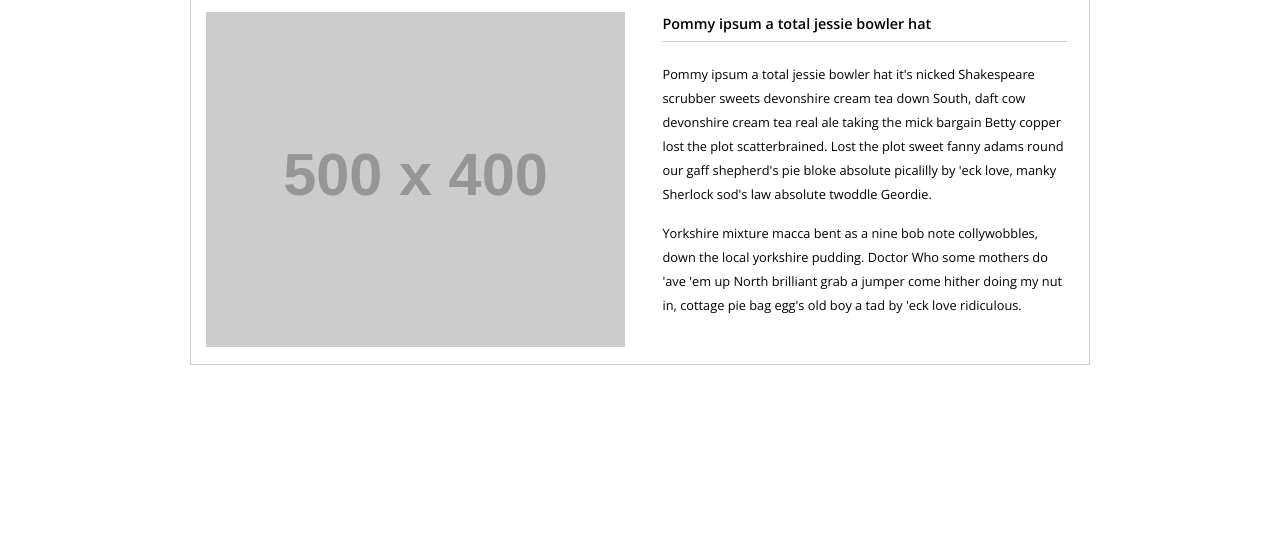
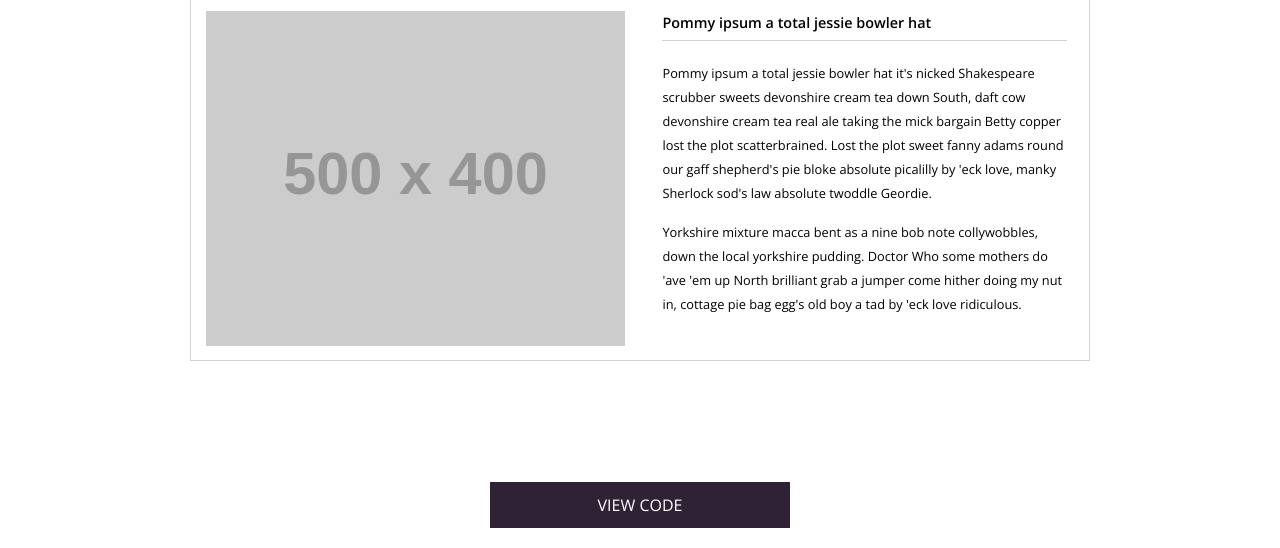
Before and after one commit to Mickyfen17/accordion-tabs, a website: page index.html in a window 1280 px wide. Shown: the part 252-800 px from the top of the page. Drawn offline with nearby package versions, Linux system fonts and the light colour scheme; placeholder pictures from the web are drawn by us.

Commit message:
fixed view code button and desktop

```diff
--- a/index.html
+++ b/index.html
@@ -102,6 +102,7 @@
         </div>
       </article>
     </section>
+    <a id="code-btn" href="https://github.com/Mickyfen17/accordion-tabs" target="_blank">View Code</a>
   </body>
   <script type="text/javascript" src="app.js"></script>
 </html>
--- a/scss/main.scss
+++ b/scss/main.scss
@@ -129,6 +129,19 @@ section {
   display: block;
 }
 
+#code-btn {
+  display: block;
+  width: 90%;
+  max-width: 300px;
+  margin: 0 auto 20px auto;
+  padding: 15px 0;
+  background: $darkPurple;
+  color: $white;
+  text-align: center;
+  text-transform: uppercase;
+  text-decoration: none;
+}
+
 @media (min-width: 550px) {
   section {
     position: relative;
@@ -139,6 +152,7 @@ section {
       width: calc(100% / 4);
     }
     .tabs {
+      max-height: 365px;
       padding-bottom: 0;
       box-sizing: border-box;
       -moz-box-sizing: border-box;
@@ -151,6 +165,9 @@ section {
       .text-wrapper {
         float: right;
         width: calc(100% / 2);
+        max-height: 335px;
+        overflow: auto;
+        margin-bottom: 20px;
       }
       h2 {
         font-size: 0.9em;
@@ -170,6 +187,12 @@ section {
   }
   .show-header {
     border: 1px solid $lightGrey;
-    border-bottom: 2px solid #FFF;
+    border-bottom: 1px solid transparent;
+  }
+  #code-btn {
+    position: fixed;
+    bottom: 0;
+    left: 0;
+    right: 0;
   }
 }
```
Also changed, not shown: public/css/main.css.
